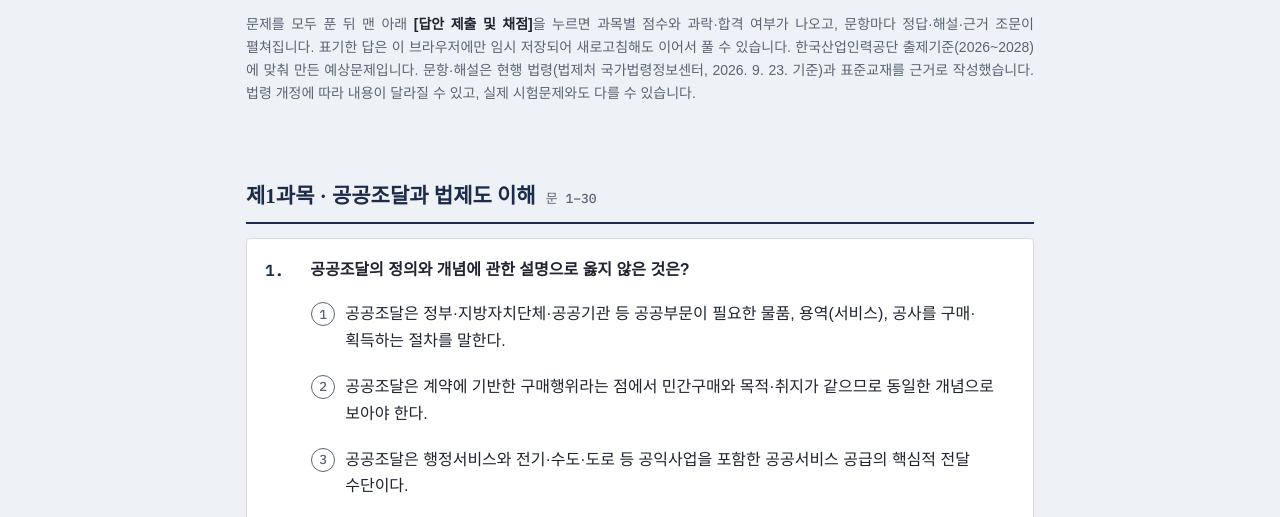
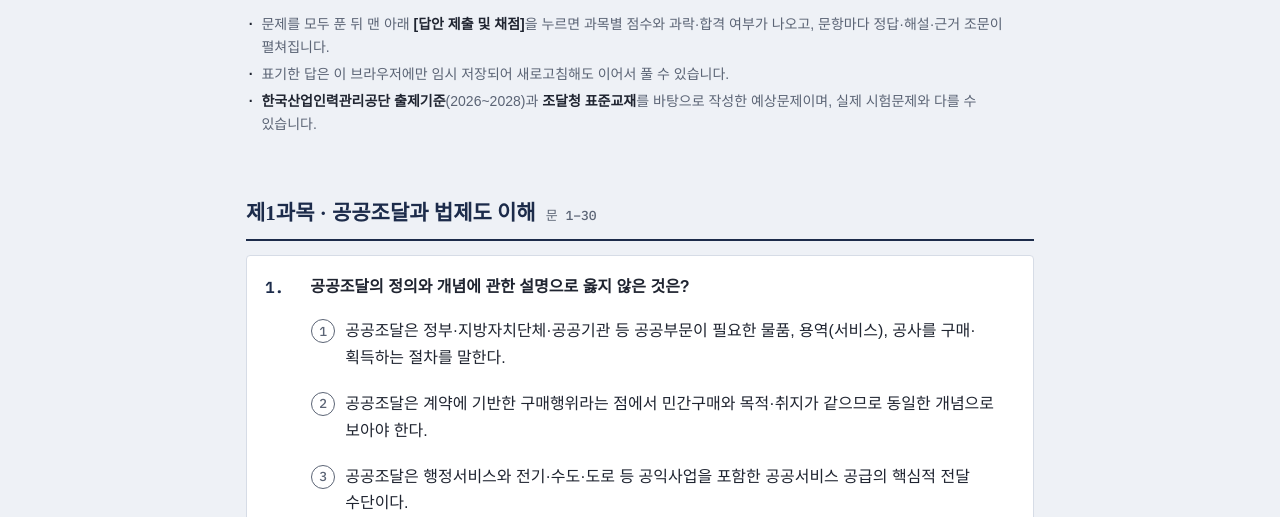
Before and after one commit to nuldonghang/pps-mock1, a plain HTML site: page index.html in a window 1280 px wide. Shown: the part 246-763 px from the top of the page. Drawn offline with Linux system fonts and the light colour scheme; a web font is replaced by a local one.

Commit message:
Add files via upload

```diff
--- a/index.html
+++ b/index.html
@@ -60,7 +60,9 @@ h1{font-family:var(--serif);font-weight:900;font-size:clamp(26px,5vw,38px);line-
 .meta div:nth-child(n+3){border-bottom:0}
 .meta dt{font-size:12px;color:var(--muted);white-space:nowrap} .meta dd{margin:0;font-weight:600;font-variant-numeric:tabular-nums;white-space:nowrap;font-size:clamp(13px,3.6vw,16px)}
 @media (min-width:640px){.meta{grid-template-columns:1fr .8fr 1.3fr 1.2fr}.meta div{border-bottom:0}.meta div:nth-child(2n){border-right:1px solid var(--line)}.meta div:last-child{border-right:0}}
-.guide{margin-top:14px;font-size:14px;color:var(--muted);max-width:none;word-break:keep-all;text-align:justify}
+.guide{margin:14px 0 0;padding:0;list-style:none;font-size:14px;color:var(--muted);word-break:keep-all;display:grid;gap:4px}
+.guide li{position:relative;padding-left:1.1em}
+.guide li::before{content:"·";position:absolute;left:.2em;font-weight:700;color:var(--ink)}
 .guide strong{color:var(--ink)}
 
 /* subject + questions */
@@ -136,7 +138,11 @@ footer{margin-top:40px;font-size:12px;color:var(--muted);border-top:1px solid va
     <div><dt>합격기준</dt><dd>과목 40점·평균 60점</dd></div>
     <div><dt>난이도 · 합격률 30%형</dt><dd>상24 · 중36 · 하20</dd></div>
   </dl>
-  <p class="guide">문제를 모두 푼 뒤 맨 아래 <strong>[답안 제출 및 채점]</strong>을 누르면 과목별 점수와 과락·합격 여부가 나오고, 문항마다 정답·해설·근거 조문이 펼쳐집니다. 표기한 답은 이 브라우저에만 임시 저장되어 새로고침해도 이어서 풀 수 있습니다. 한국산업인력공단 출제기준(2026~2028)에 맞춰 만든 예상문제입니다. 문항·해설은 현행 법령(법제처 국가법령정보센터, 2026. 9. 23. 기준)과 표준교재를 근거로 작성했습니다. 법령 개정에 따라 내용이 달라질 수 있고, 실제 시험문제와도 다를 수 있습니다.</p>
+  <ul class="guide">
+    <li>문제를 모두 푼 뒤 맨 아래 <strong>[답안 제출 및 채점]</strong>을 누르면 과목별 점수와 과락·합격 여부가 나오고, 문항마다 정답·해설·근거 조문이 펼쳐집니다.</li>
+    <li>표기한 답은 이 브라우저에만 임시 저장되어 새로고침해도 이어서 풀 수 있습니다.</li>
+    <li><strong>한국산업인력관리공단 출제기준</strong>(2026~2028)과 <strong>조달청 표준교재</strong>를 바탕으로 작성한 예상문제이며, 실제 시험문제와 다를 수 있습니다.</li>
+  </ul>
 </header>
 
 <div id="quiz"></div>
```
